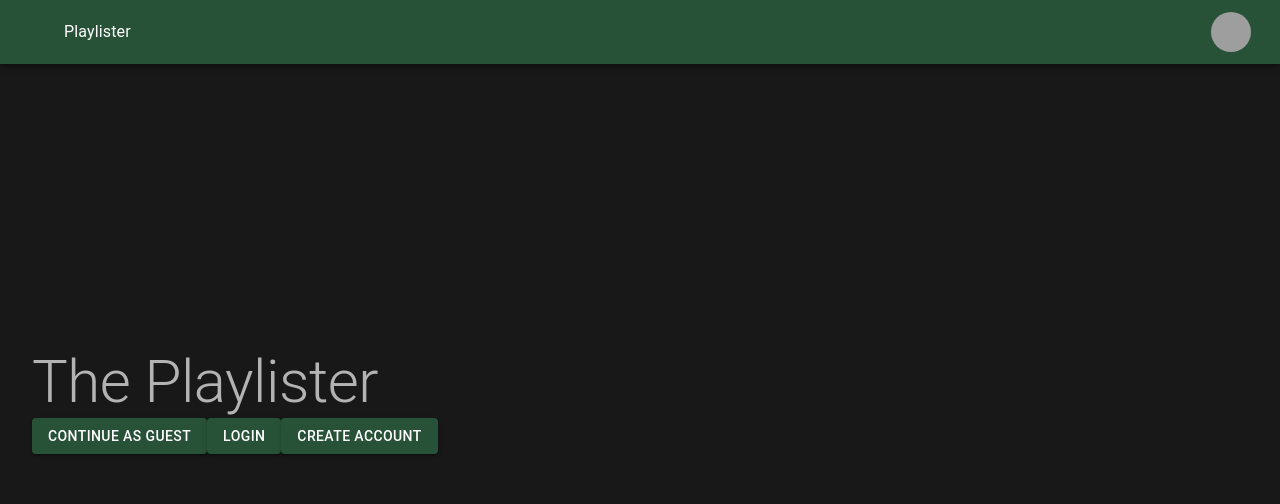
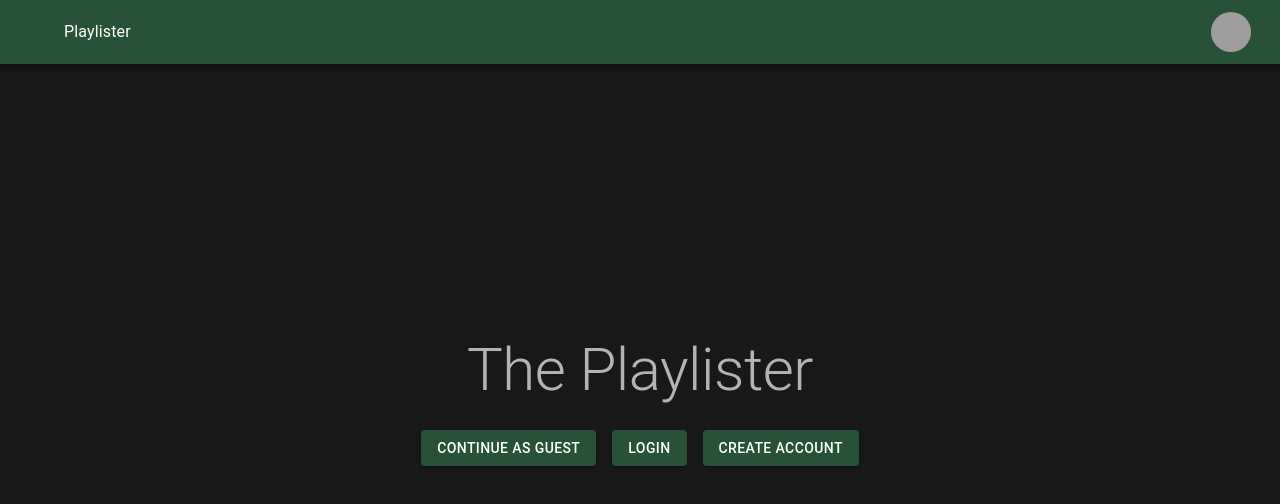
Before and after one commit to LoistCloist/316-FinalProject-Playlister, a React (Vite) app in the folder client/: page / in a window 1280 px wide. Shown: the top 504 px of the page. Built offline with nearby package versions, Linux system fonts and the light colour scheme; no server answers; grey boxes are pictures that could not be loaded; some icons are missing.

Commit message:
Finally centered it

```diff
--- a/client/src/components/Screens/WelcomeScreen.jsx
+++ b/client/src/components/Screens/WelcomeScreen.jsx
@@ -1,5 +1,5 @@
 import React, { useContext } from 'react';
-import { Typography, Button } from '@mui/material'
+import { Typography, Button, Box, Stack } from '@mui/material'
 import { useNavigate } from 'react-router-dom';
 import AuthContext from '../../auth';
 
@@ -8,8 +8,18 @@ function WelcomeScreen() {
     const navigate = useNavigate();
 
     return (
-        <div>
+        <Box
+            sx={{
+                display: 'flex',
+                flexDirection: 'column',
+                alignItems: 'center',
+                justifyContent: 'center',
+                minHeight: 'calc(100vh - 200px)',
+                gap: 3
+            }}
+        >
             <Typography variant="h2" color="textLight"> The Playlister </Typography>
+            <Stack direction="row" spacing={2} justifyContent="center">
                 {!auth.loggedIn && (
                     <>
                         <Button variant="contained" onClick={() => navigate('/playlists')}>Continue as Guest</Button>
@@ -23,7 +33,8 @@ function WelcomeScreen() {
                         <Button variant="contained" onClick={() => navigate('/songs')}>Songs</Button>
                     </>
                 )}
-        </div>
+            </Stack>
+        </Box>
     )
 }
 
```
Lines whose indentation alone changed are shown as unchanged.
